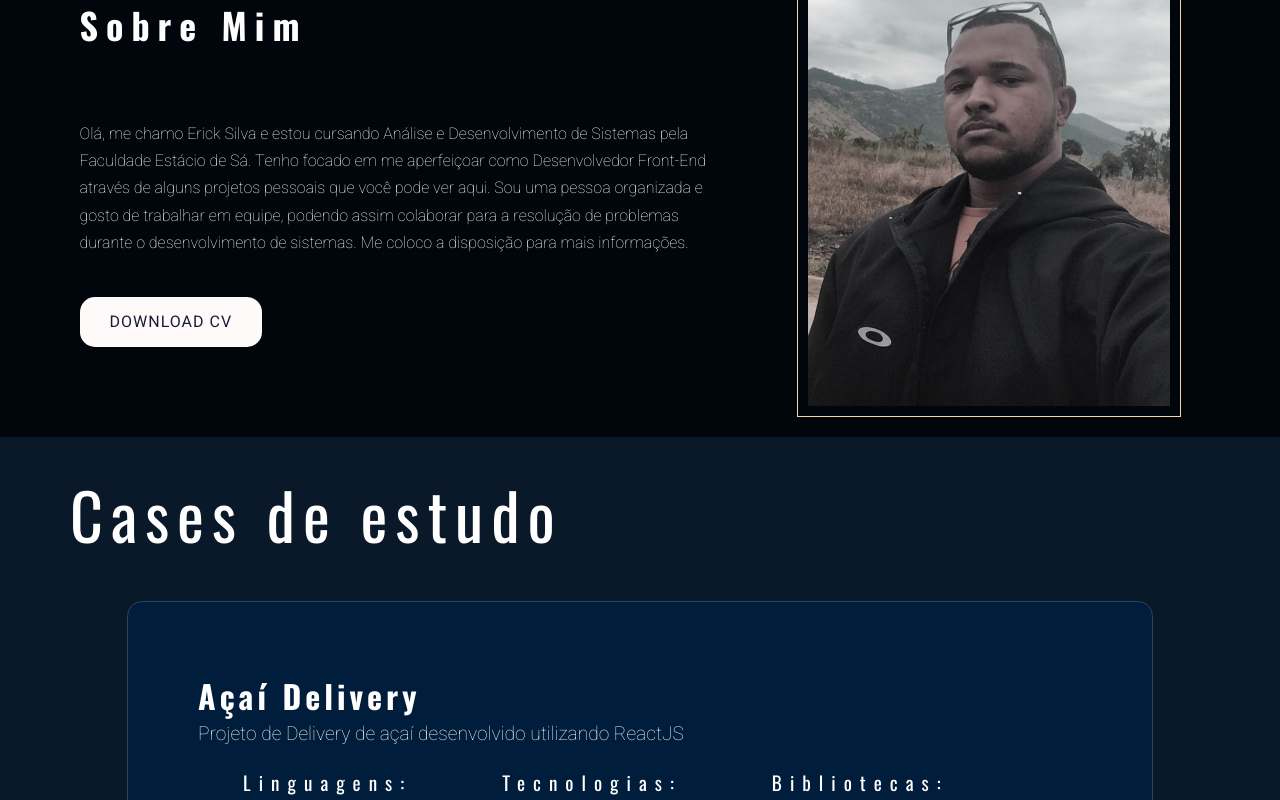
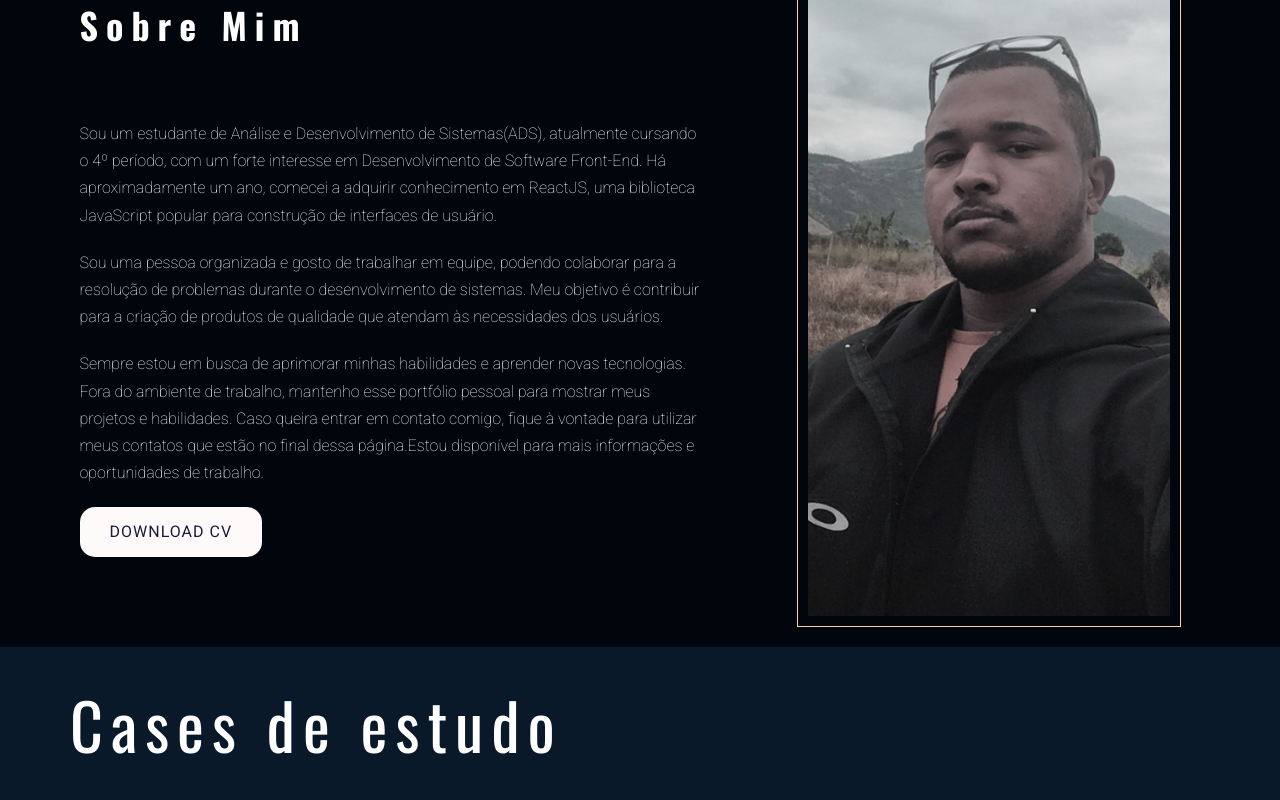
Before and after one commit to eiericksilva/eiericksilva.github.io, a React (Create React App) app: page / in a window 1280 px wide. Shown: the part 820-1620 px from the top of the page. Built offline with nearby package versions, Linux system fonts and the light colour scheme.

Commit message:
Alterando currículo e AboutMe

```diff
--- a/src/components/AboutMe/index.js
+++ b/src/components/AboutMe/index.js
@@ -12,13 +12,27 @@ const AboutMe = () => {
             <A.Title>Sobre Mim</A.Title>
           </A.ContainerTitle>
           <A.Main>
-            Olá, me chamo Erick Silva e estou cursando Análise e Desenvolvimento
-            de Sistemas pela Faculdade Estácio de Sá. Tenho focado em me
-            aperfeiçoar como Desenvolvedor Front-End através de alguns projetos
-            pessoais que você pode ver aqui. Sou uma pessoa organizada e gosto
-            de trabalhar em equipe, podendo assim colaborar para a resolução de
-            problemas durante o desenvolvimento de sistemas. Me coloco a
-            disposição para mais informações.
+            <p>
+              Sou um estudante de Análise e Desenvolvimento de Sistemas(ADS),
+              atualmente cursando o 4º período, com um forte interesse em
+              Desenvolvimento de Software Front-End. Há aproximadamente um ano,
+              comecei a adquirir conhecimento em ReactJS, uma biblioteca
+              JavaScript popular para construção de interfaces de usuário.
+            </p>
+            <p>
+              Sou uma pessoa organizada e gosto de trabalhar em equipe, podendo
+              colaborar para a resolução de problemas durante o desenvolvimento
+              de sistemas. Meu objetivo é contribuir para a criação de produtos
+              de qualidade que atendam às necessidades dos usuários.
+            </p>
+            <p>
+              Sempre estou em busca de aprimorar minhas habilidades e aprender
+              novas tecnologias. Fora do ambiente de trabalho, mantenho esse
+              portfólio pessoal para mostrar meus projetos e habilidades. Caso
+              queira entrar em contato comigo, fique à vontade para utilizar
+              meus contatos que estão no final dessa página.Estou disponível
+              para mais informações e oportunidades de trabalho.
+            </p>
           </A.Main>
 
           <Button>
--- a/src/components/AboutMe/styles.js
+++ b/src/components/AboutMe/styles.js
@@ -87,8 +87,10 @@ export const Photo = styled.img`
   object-fit: cover;
 `;
 
-export const Main = styled.p`
+export const Main = styled.div`
+  display: flex;
+  flex-direction: column;
+  gap: 20px;
+  color: #fff;
   line-height: 1.7rem;
-  margin-bottom: 20px;
-  color: #fff;
 `;
--- a/src/components/Portfolio/index.js
+++ b/src/components/Portfolio/index.js
@@ -56,6 +56,19 @@ const Portifolio = () => {
         </Button>
       </CardRepositories>
       <CardRepositories
+        title="Landing Page - Dermato"
+        description="Aplicação desenvolvida em ReactJS para uma clínica dermatológica; onde ela apresenta seu portfólio de serviços e consegue captar os dados da pessoa que agendou uma consulta"
+        languages={projects.project4.languages}
+        technologies={projects.project4.technologies}
+        libs={projects.project4.libs}
+      >
+        <Button>
+          <a href="http://dermato.vercel.app/" target="_blank" rel="noreferrer">
+            Veja o Projeto
+          </a>
+        </Button>
+      </CardRepositories>
+      <CardRepositories
         title="wiki-github"
         description="Projeto de uma wiki desenvolvido durante o Bootcamp da DIO (Digital Innovation One)"
         languages={projects.project2.languages}
@@ -89,19 +102,6 @@ const Portifolio = () => {
           </a>
         </Button>
       </CardRepositories>
-      <CardRepositories
-        title="Landing Page - Dermato"
-        description="Aplicação desenvolvida em ReactJS para uma clínica dermatológica; onde ela apresenta seu portfólio de serviços e consegue captar os dados da pessoa que agendou uma consulta"
-        languages={projects.project4.languages}
-        technologies={projects.project4.technologies}
-        libs={projects.project4.libs}
-      >
-        <Button>
-          <a href="http://dermato.vercel.app/" target="_blank" rel="noreferrer">
-            Veja o Projeto
-          </a>
-        </Button>
-      </CardRepositories>
     </P.Wrapper>
   );
 };
```
Also changed, not shown: src/components/aboutMe/index.js (+21 -7 lines), src/components/aboutMe/styles.js (+5 -3 lines), src/components/portfolio/index.js (+13 -13 lines), 1 other file (tests, documents, lock files or other folders).
